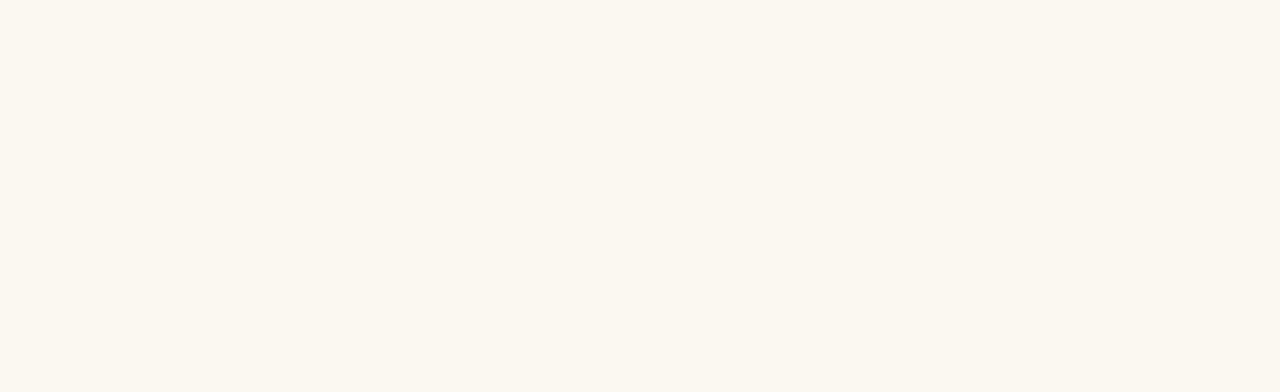
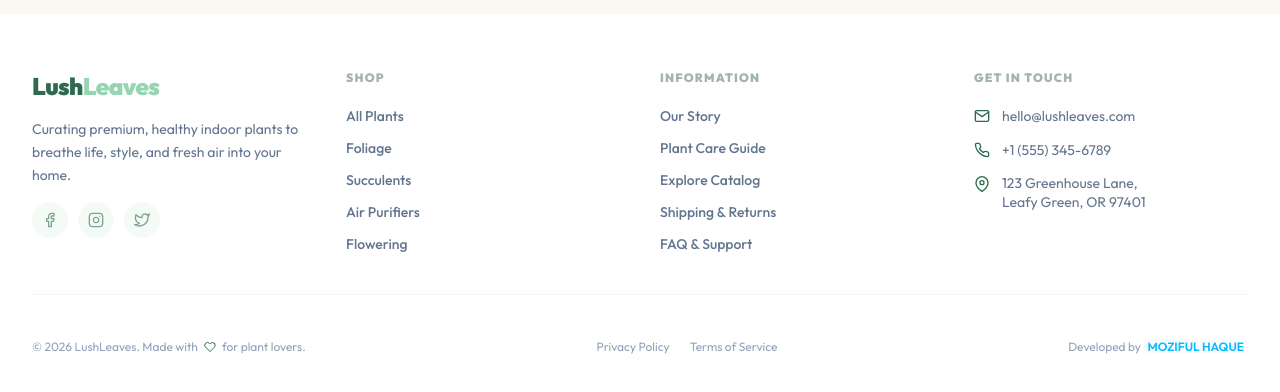
Before and after one commit to moziful/Lush-Leaves, a Next.js app: page / in a window 1280 px wide. Shown: the part 652-1044 px from the top of the page. Before the commit the page ends 800 px from the top, so only its background shows below. Built offline with nearby package versions, Linux system fonts and the light colour scheme.

Commit message:
Added Footer

```diff
--- a/src/app/layout.tsx
+++ b/src/app/layout.tsx
@@ -2,6 +2,7 @@ import type { Metadata } from "next";
 import { Outfit } from "next/font/google";
 import "./globals.css";
 import Navbar from "@/components/Navbar";
+import Footer from "@/components/Footer";
 
 const outfit = Outfit({
   variable: "--font-outfit",
@@ -26,6 +27,7 @@ export default function RootLayout({
       <body className="min-h-full flex flex-col bg-[#fbf8f1] text-slate-800 font-sans">
         <Navbar />
         <main className="flex-grow">{children}</main>
+        <Footer />
       </body>
     </html>
   );
--- /dev/null
+++ b/src/components/Footer.tsx
@@ -0,0 +1,134 @@
+import Link from "next/link";
+import {
+  FiFacebook,
+  FiInstagram,
+  FiTwitter,
+  FiMail,
+  FiPhone,
+  FiMapPin,
+  FiHeart,
+} from "react-icons/fi";
+
+export default function Footer() {
+  return (
+    <footer className="w-full border-t border-sage/15 bg-white mt-auto">
+      <div className="mx-auto max-w-7xl px-4 sm:px-6 lg:px-8 py-14">
+        <div className="grid grid-cols-1 md:grid-cols-4 gap-10">
+
+          {/* Brand */}
+          <div className="space-y-4 md:col-span-1">
+            <Link href="/" className="inline-block">
+              <span className="text-2xl font-black tracking-tight text-forest">
+                Lush<span className="text-sage">Leaves</span>
+              </span>
+            </Link>
+            <p className="text-sm text-slate-500 leading-relaxed">
+              Curating premium, healthy indoor plants to breathe life, style, and fresh air into your home.
+            </p>
+            <div className="flex items-center gap-2.5">
+              {[FiFacebook, FiInstagram, FiTwitter].map((Icon, i) => (
+                <a
+                  key={i}
+                  href="#"
+                  className="flex h-9 w-9 items-center justify-center rounded-full bg-sage/10 text-forest/60 hover:bg-forest hover:text-white transition-all duration-200"
+                >
+                  <Icon className="h-4 w-4" />
+                </a>
+              ))}
+            </div>
+          </div>
+          <div>
+            <h3 className="text-xs font-black uppercase tracking-widest text-forest-dark/40 mb-5">
+              Shop
+            </h3>
+            <ul className="space-y-3 text-sm">
+              {[
+                { label: "All Plants", href: "/explore" },
+                { label: "Foliage", href: "/explore?category=Foliage" },
+                { label: "Succulents", href: "/explore?category=Succulent" },
+                { label: "Air Purifiers", href: "/explore?category=Air+Purifier" },
+                { label: "Flowering", href: "/explore?category=Flowering" },
+              ].map(({ label, href }) => (
+                <li key={label}>
+                  <Link
+                    href={href}
+                    className="text-slate-500 hover:text-forest transition-colors font-medium"
+                  >
+                    {label}
+                  </Link>
+                </li>
+              ))}
+            </ul>
+          </div>
+          <div>
+            <h3 className="text-xs font-black uppercase tracking-widest text-forest-dark/40 mb-5">
+              Information
+            </h3>
+            <ul className="space-y-3 text-sm">
+              {[
+                { label: "Our Story", href: "/about" },
+                { label: "Plant Care Guide", href: "/care-guide" },
+                { label: "Explore Catalog", href: "/explore" },
+                { label: "Shipping & Returns", href: "#" },
+                { label: "FAQ & Support", href: "#" },
+              ].map(({ label, href }) => (
+                <li key={label}>
+                  <Link
+                    href={href}
+                    className="text-slate-500 hover:text-forest transition-colors font-medium"
+                  >
+                    {label}
+                  </Link>
+                </li>
+              ))}
+            </ul>
+          </div>
+          <div>
+            <h3 className="text-xs font-black uppercase tracking-widest text-forest-dark/40 mb-5">
+              Get in Touch
+            </h3>
+            <ul className="space-y-3.5 text-sm">
+              <li className="flex items-start gap-3">
+                <FiMail className="h-4 w-4 text-forest shrink-0 mt-0.5" />
+                <span className="text-slate-500">hello@lushleaves.com</span>
+              </li>
+              <li className="flex items-start gap-3">
+                <FiPhone className="h-4 w-4 text-forest shrink-0 mt-0.5" />
+                <span className="text-slate-500">+1 (555) 345-6789</span>
+              </li>
+              <li className="flex items-start gap-3">
+                <FiMapPin className="h-4 w-4 text-forest shrink-0 mt-0.5" />
+                <span className="text-slate-500 leading-snug">
+                  123 Greenhouse Lane,<br />Leafy Green, OR 97401
+                </span>
+              </li>
+            </ul>
+          </div>
+        </div>
+
+        <hr className="border-sage/15 my-10" />
+
+        <div className="flex flex-col sm:flex-row items-center justify-between gap-3 text-xs text-slate-400">
+          <p className="flex items-center gap-1.5">
+            © {new Date().getFullYear()} LushLeaves. Made with{" "}
+            <FiHeart className="text-forest h-3 w-3" /> for plant lovers.
+          </p>
+          <div className="flex gap-5">
+            <a href="#" className="hover:text-forest transition-colors">Privacy Policy</a>
+            <a href="#" className="hover:text-forest transition-colors">Terms of Service</a>
+          </div>
+          <p>
+            Developed by{" "}
+            <Link
+              href="http://moziful.vercel.app/"
+              target="_blank"
+              className="text-sky-400 font-semibold leading-loose uppercase text-xs bg-sky-100/20 rounded-sm px-1"
+            >
+              Moziful Haque
+            </Link>
+          </p>
+        </div>
+      </div>
+    </footer>
+  );
+}
```
